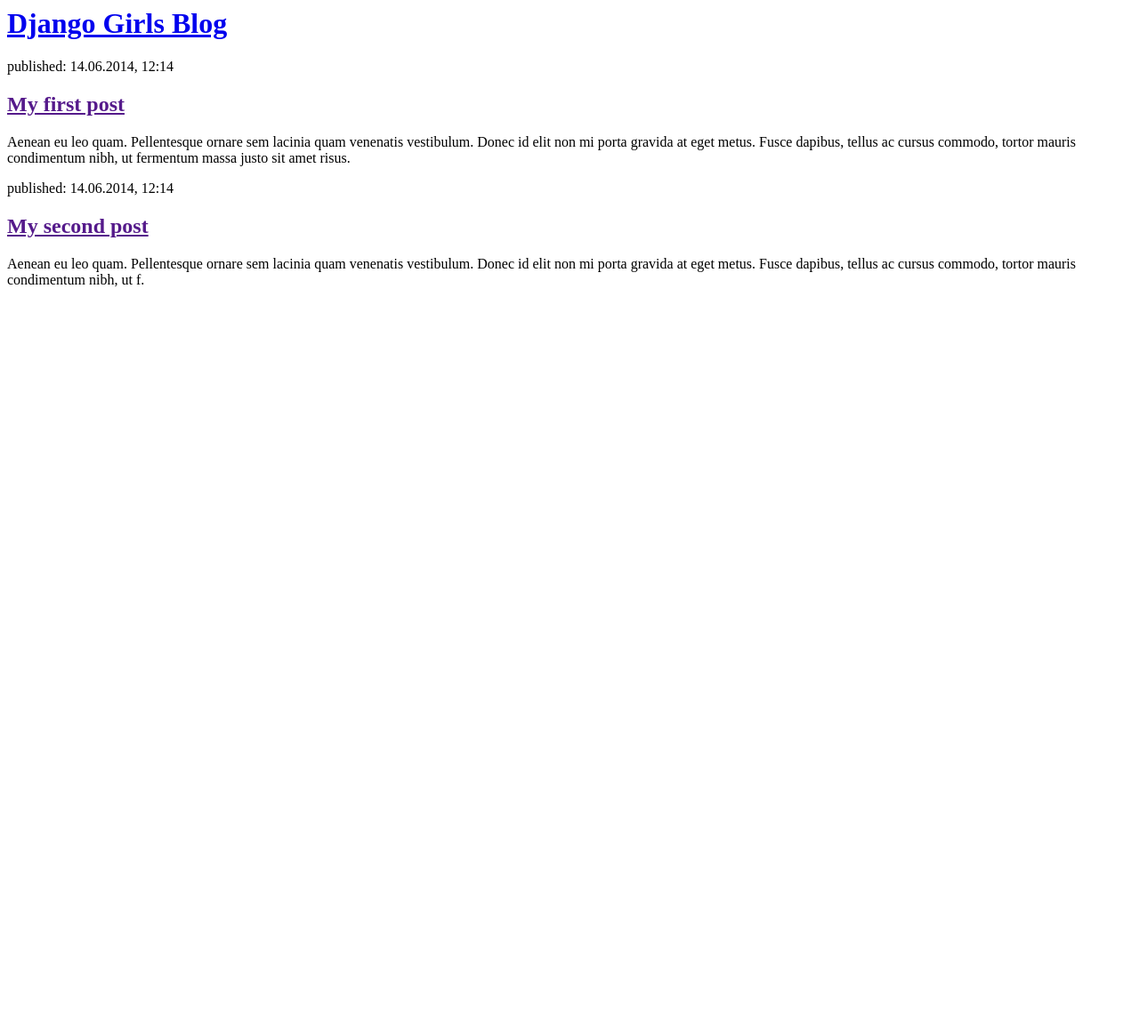
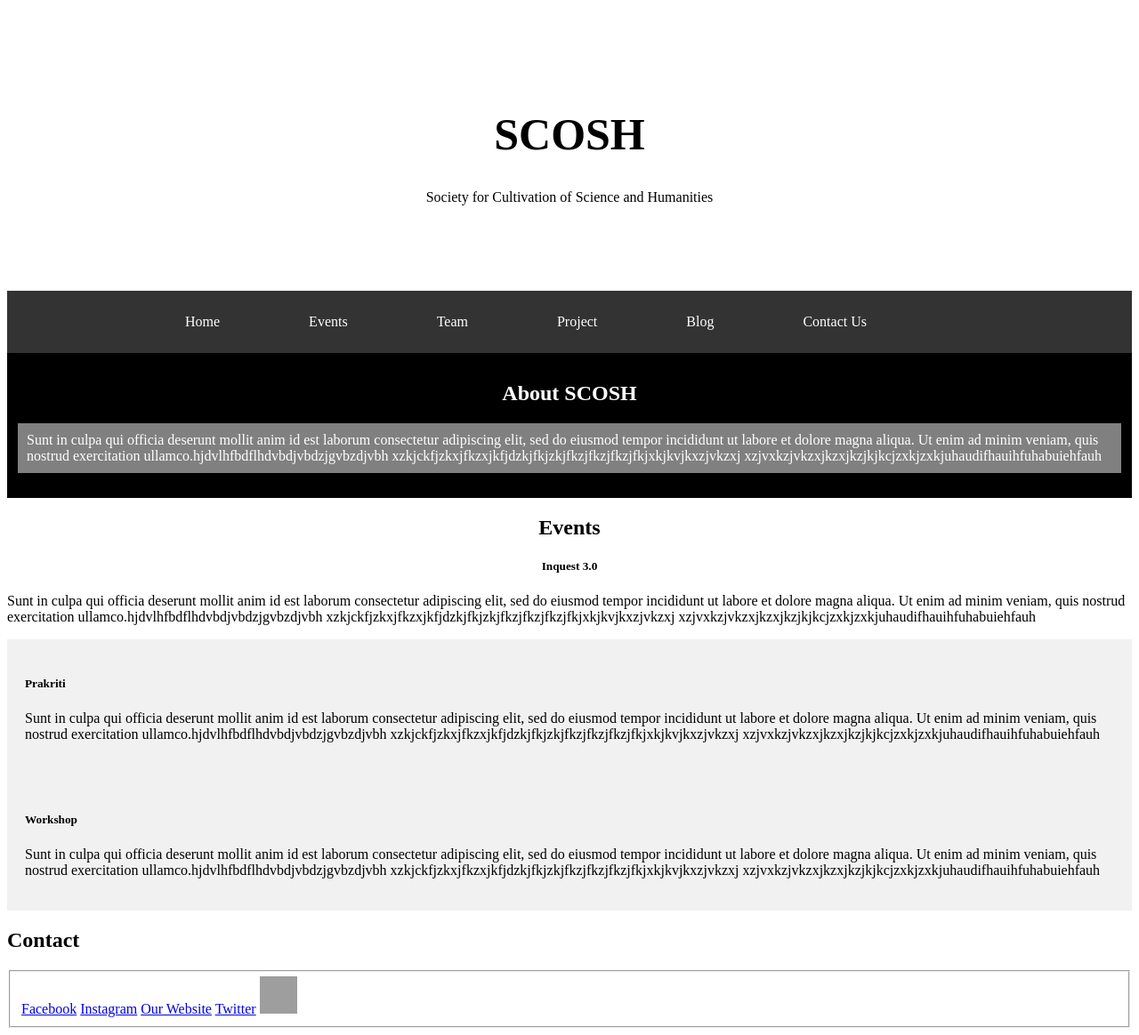
Before and after one commit to ashwin2567/my-first-blog, a Django app: page / in a window 1280 px wide. Shown: the whole page at 89% size. Before the commit the page ends 323 px from the top, so only its background shows below. Run offline with Django 3.2, Linux system fonts and the light colour scheme; grey boxes are pictures that could not be loaded.

Commit message:
Changed the HTML for the site.

```diff
--- a/blog/templates/blog/post_list.html
+++ b/blog/templates/blog/post_list.html
@@ -1,22 +1,128 @@
-<html>
+<!DOCUMENT html>
+<html lang="en">
 <head>
-        <title>Django Girls blog</title>
+<title>SCOSH</title>
 </head>
+
+<style>
+.header1
+{
+padding:80px;
+text-align: center;
+background:white;
+color: black;
+}
+
+.header1 h1{
+font-size:50px
+}
+
+.navigation{
+overflow: hidden;
+background-color: #333;
+padding:12px 150px;
+}
+
+.navigation a{
+float:left;
+
+color:white;
+text-align:center;
+padding:14px 50px;
+text-decoration:none;
+}
+
+.navigation a:hover {
+  background-color: #ddd;
+  color: black;}
+
+.row1{
+background-color:black;
+color:white;
+padding:12px;
+}
+
+.row{
+display:flex;
+flex-wrap:wrap;}
+
+.side2{
+flex:50%;
+background-color: #f1f1f1;
+  padding: 20px;
+}
+.side3{
+flex:50%;
+background-color: #f1f1f1;
+  padding: 20px;
+}}
+
+</style>
+
 <body>
-        <div>
-            <h1><a href="/">Django Girls Blog</a></h1>
+
+<div class="header1">
+<h1>SCOSH</h1>
+<p>Society for Cultivation of Science and Humanities</p>
 </div>
 
-        <div>
-            <p>published: 14.06.2014, 12:14</p>
-            <h2><a href="">My first post</a></h2>
-            <p>Aenean eu leo quam. Pellentesque ornare sem lacinia quam venenatis vestibulum. Donec id elit non mi porta gravida at eget metus. Fusce dapibus, tellus ac cursus commodo, tortor mauris condimentum nibh, ut fermentum massa justo sit amet risus.</p>
+<div class="navigation">
+<a href="#">Home</a>
+<a href="#events">Events</a>
+<a href="#">Team</a>
+<a href="#">Project</a>
+<a href="http://integratedmscnit.blogspot.com/" target="_blank">Blog</a>
+<a href="#contact">Contact Us</a>
 </div>
 
-        <div>
-            <p>published: 14.06.2014, 12:14</p>
-            <h2><a href="">My second post</a></h2>
-            <p>Aenean eu leo quam. Pellentesque ornare sem lacinia quam venenatis vestibulum. Donec id elit non mi porta gravida at eget metus. Fusce dapibus, tellus ac cursus commodo, tortor mauris condimentum nibh, ut f.</p>
+<div class="row1">
+<h2 style="text-align:center">About SCOSH</h2>
+<p style="background-color:grey;padding:10px">Sunt in culpa qui officia deserunt mollit anim id est laborum consectetur adipiscing elit, sed do eiusmod tempor incididunt ut labore et dolore magna aliqua. Ut enim ad minim veniam, quis nostrud exercitation ullamco.hjdvlhfbdflhdvbdjvbdzjgvbzdjvbh
+xzkjckfjzkxjfkzxjkfjdzkjfkjzkjfkzjfkzjfkzjfkjxkjkvjkxzjvkzxj
+xzjvxkzjvkzxjkzxjkzjkjkcjzxkjzxkjuhaudifhauihfuhabuiehfauh</p>
 </div>
+
+
+
+
+<h2 style="text-align:center";id="events">Events</h2>
+<div class="inquest">
+<h5 style="text-align:center">Inquest 3.0</h5>
+<p>Sunt in culpa qui officia deserunt mollit anim id est laborum consectetur adipiscing elit, sed do eiusmod tempor incididunt ut labore et dolore magna aliqua. Ut enim ad minim veniam, quis nostrud exercitation ullamco.hjdvlhfbdflhdvbdjvbdzjgvbzdjvbh
+xzkjckfjzkxjfkzxjkfjdzkjfkjzkjfkzjfkzjfkzjfkjxkjkvjkxzjvkzxj
+xzjvxkzjvkzxjkzxjkzjkjkcjzxkjzxkjuhaudifhauihfuhabuiehfauh</p>
+</div>
+<div class="row">
+<div class="side2">
+<h5>Prakriti</h5>
+<p>Sunt in culpa qui officia deserunt mollit anim id est laborum consectetur adipiscing elit, sed do eiusmod tempor incididunt ut labore et dolore magna aliqua. Ut enim ad minim veniam, quis nostrud exercitation ullamco.hjdvlhfbdflhdvbdjvbdzjgvbzdjvbh
+xzkjckfjzkxjfkzxjkfjdzkjfkjzkjfkzjfkzjfkzjfkjxkjkvjkxzjvkzxj
+xzjvxkzjvkzxjkzxjkzjkjkcjzxkjzxkjuhaudifhauihfuhabuiehfauh</p>
+</div>
+
+<div class="side3">
+<h5>Workshop</h5>
+<p>Sunt in culpa qui officia deserunt mollit anim id est laborum consectetur adipiscing elit, sed do eiusmod tempor incididunt ut labore et dolore magna aliqua. Ut enim ad minim veniam, quis nostrud exercitation ullamco.hjdvlhfbdflhdvbdjvbdzjgvbzdjvbh
+xzkjckfjzkxjfkzxjkfjdzkjfkjzkjfkzjfkzjfkzjfkjxkjkvjkxzjvkzxj
+xzjvxkzjvkzxjkzxjkzjkjkcjzxkjzxkjuhaudifhauihfuhabuiehfauh</p>
+</div>
+
+</div>
+
+<div id="cont">
+<h2>Contact</h2>
+<fieldset>
+<a href="https://www.facebook.com/scosh.svnit/" target="_blank">Facebook</a>
+<a href="https://www.instagram.com/scosh_svnit/" target="_blank">Instagram</a>
+<a href="https://sites.google.com/view/scoshsvnit" target="_blank">Our Website</a>
+<a href="https://www.twitter.com/scosh_svnit/" target="_blank">Twitter</a>
+<a href="https://www.facebook.com/scosh.svnit/">
+  <img src="download.png" alt="HTML tutorial" style="width:42px;height:42px;border:0;">
+</a>
+</fieldset>
+</div>
+
+
+
 </body>
 </html>
```
Lines whose indentation alone changed are shown as unchanged.
